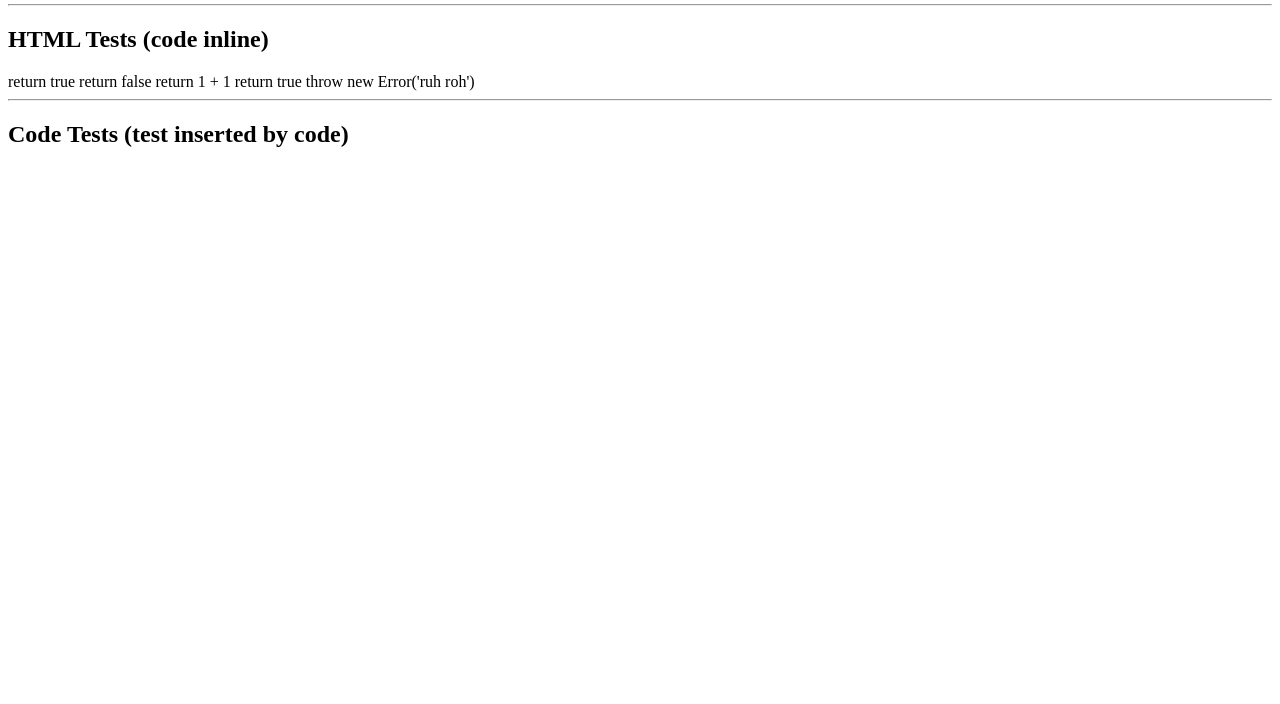
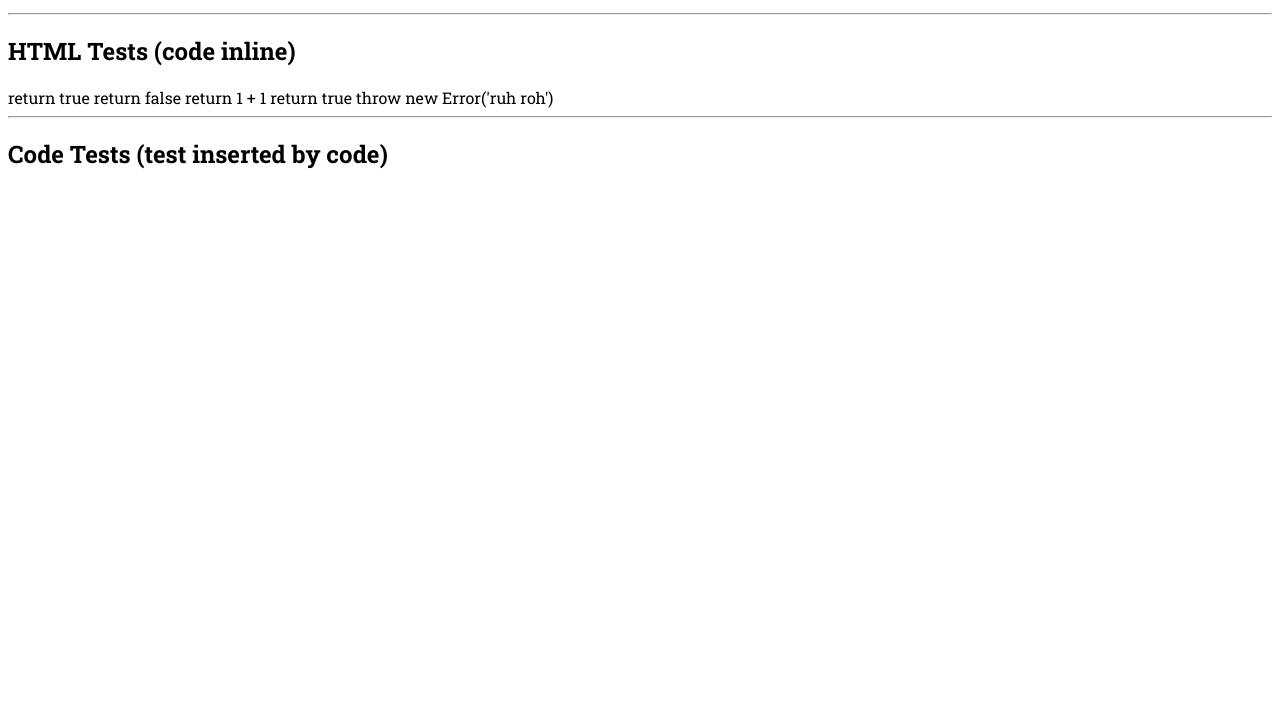
Before and after one commit to tonioloewald/xin-test, a website: page index.html in a window 1280 px wide. Shown: the part 96-800 px from the top of the page. Drawn offline with Linux system fonts and the light colour scheme.

Commit message:
v0.2.2
.gitignore bun.lockb

```diff
--- a/index.html
+++ b/index.html
@@ -4,6 +4,15 @@
   This is a simple component that runs tests in the browser and shows the
   result.
 </p>
+<style>
+  @import url('https://fonts.googleapis.com/css2?family=Roboto+Slab:wght@100..900&display=swap');
+  body {
+    font-family: 'Roboto Slab', serif;
+    font-optical-sizing: auto;
+    font-weight: <weight>;
+    font-style: normal;
+  }
+</style>
 <hr />
 <h2>HTML Tests (code inline)</h2>
 <element-demo description="simple success"> return true </element-demo>
@@ -20,7 +29,7 @@
 
 <script type="module">
   const { makeComponent } = await import(
-    'https://cdn.jsdelivr.net/npm/xinjs@0.6.12/dist/module.js'
+    'https://cdn.jsdelivr.net/npm/xinjs@0.7.1/dist/module.js'
   )
 
   const blueprint = (await import('./dist/blueprint.js')).default
--- a/package.json
+++ b/package.json
@@ -1,7 +1,7 @@
 {
   "name": "xin-test-component",
   "module": "dist/blueprint.js",
-  "version": "0.2.1",
+  "version": "0.2.2",
   "type": "module",
   "devDependencies": {
     "@types/bun": "latest",
@@ -9,7 +9,7 @@
     "@typescript-eslint/parser": "^5.62.0",
     "eslint": "^8.57.1",
     "prettier": "^2.8.8",
-    "xinjs": "^0.6.12",
+    "xinjs": "^0.7.1",
     "typescript": "^5.6.2"
   },
   "scripts": {
```
Also changed, not shown: 1 other file.
